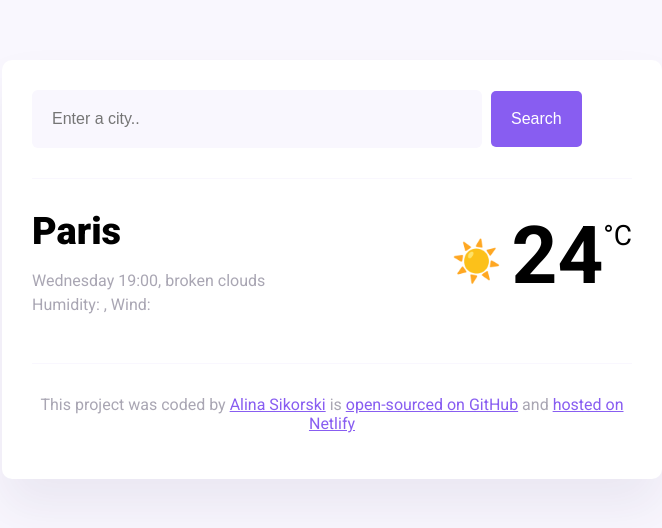
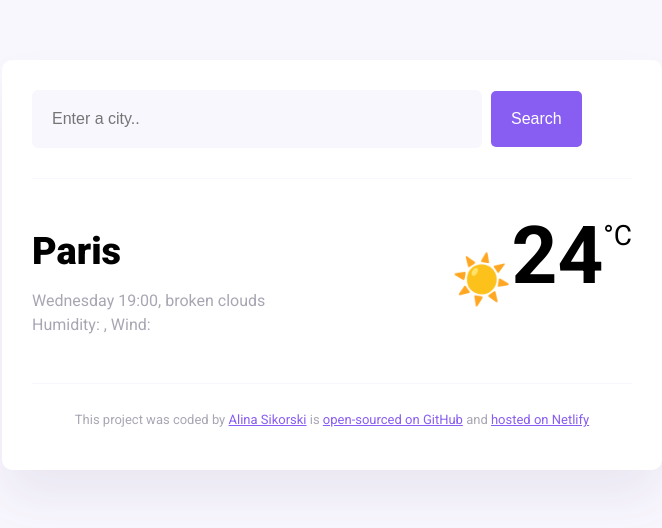
Before and after one commit to Alina050692/weather-app-project, a website built with Parcel: page index.html in a window 1280 px wide. Shown: the whole page, without its empty margins (308-970 px from the left). Built offline with nearby package versions, Linux system fonts and the light colour scheme.

Commit message:
changed css

```diff
--- a/index.js
+++ b/index.js
@@ -5,8 +5,6 @@ function displayTemperature(response) {
   let descriptionElement = document.querySelector("#description");
   let humidityElement = document.querySelector("#humidity");
   let windspeedElement = document.querySelector("#wind-speed");
-
-  console.log(response.data.condition.description);
 
   cityElement.innerHTML = response.data.city;
   descriptionElement.innerHTML = response.data.condition.description;
--- a/styles.css
+++ b/styles.css
@@ -57,8 +57,9 @@ main {
 
 .current-city {
   font-size: 38px;
-  font-weight: 900;
+  font-weight: 800;
   margin: 0;
+  margin-top: 20px;
 }
 .current-details {
   color: rgba(39, 33, 66, 0.4);
@@ -73,9 +74,10 @@ main {
 
 .current-temperature-icon {
   position: relative;
-  top: -8px;
-  font-size: 40px;
-  margin-right: 10px;
+  width: 90px;
+  height: 90px;
+  line-height: 90px;
+  top: 13px;
 }
 
 .current-temperature-value {
@@ -88,11 +90,11 @@ main {
   position: relative;
   top: -38px;
 }
-
 footer {
   border-top: 1px solid #f9f7fe;
   text-align: center;
   padding-top: 15px;
+  font-size: 13px;
 
   color: rgba(39, 33, 66, 0.4);
 }
```
